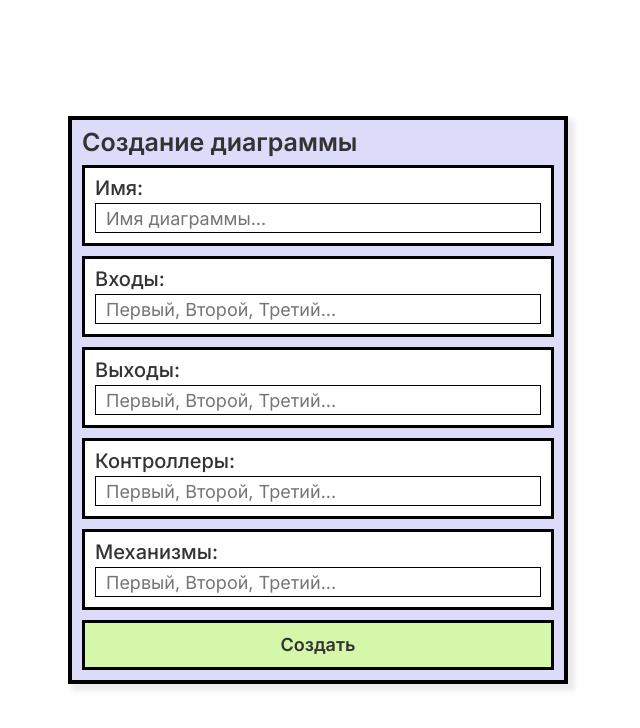
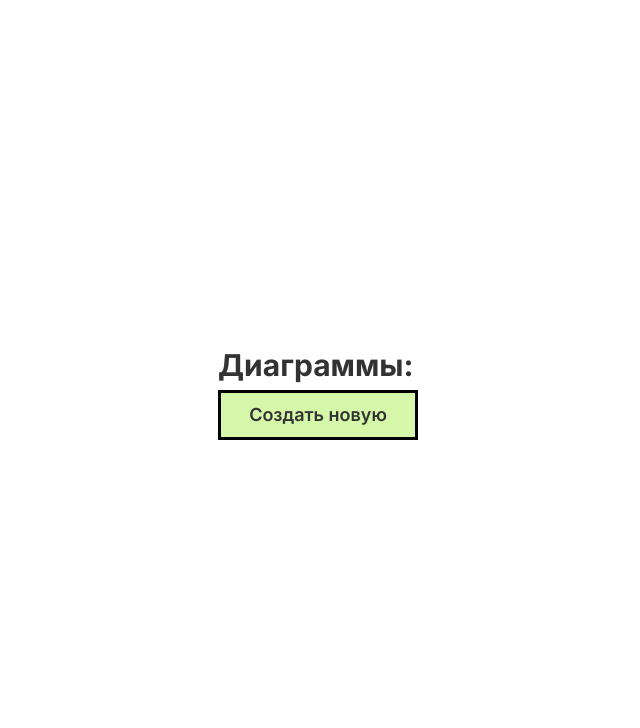
Before and after one commit to dmitrivanich/idef0, a Next.js app: page / in a window 1280 px wide. Shown: the top 728 px of the page, without its empty margins (322-962 px from the left). Built offline with nearby package versions, Linux system fonts and the light colour scheme.

Commit message:
[add] adding multiple diagrams and routing

```diff
--- a/components/CreateDiagramForm.tsx
+++ b/components/CreateDiagramForm.tsx
@@ -1,4 +1,5 @@
 import s from "@/styles/CreateDiagramForm.module.scss"
+import uniqid from 'uniqid'
 import { useStore } from "@/store"
 import { Block, Diagram} from "@/types"
 import Link from "next/link"
@@ -9,13 +10,12 @@ interface EditFormParams {
     titleLabel: string,
     buttonName: string,
     currentDiagram: Diagram
-  },
-  closeForm?: () => void | undefined
+  }
+  close?: ()=> void
 }
 
-export default function CreateDiagramForm({params = undefined, closeForm = ()=>{}} : EditFormParams) {
-
-  const setCurrentDiagram = useStore(state => state.setCurrentDiagram)
+export default function CreateDiagramForm({params = undefined, close} : EditFormParams) {
+  const saveDiagram = useStore(state => state.saveDiagram)
   const [editedDiagram, setEditedDiagram] = useState<Diagram | null>(params? params.currentDiagram : null)
 
   //d_ - обозначает "диаграмма"
@@ -39,11 +39,11 @@ export default function CreateDiagramForm({params = undefined, closeForm = ()=>{
   },[])
   useEffect(()=>{
     if(editedDiagram && params) {
-      setCurrentDiagram(editedDiagram)
+      saveDiagram(editedDiagram)
     }
   },[editedDiagram])
 
-  useEffect(()=>{//при смене уровня
+  useEffect(()=>{//при смене уровня заполняем поля
     if(!params || !editedDiagram || !editedDiagram.blocks[0]) return
 
     if(num_level === 0){
@@ -54,6 +54,7 @@ export default function CreateDiagramForm({params = undefined, closeForm = ()=>{
       setD_Output(block.outputs.join(',')); setD_Outputs(block.outputs);
       setD_Mechanism(block.mechanisms.join(',')); setD_Mechanisms(block.mechanisms);
       setD_Control(block.controls.join(',')); setD_Controls(block.controls);
+
       return
     }
 
@@ -105,6 +106,11 @@ export default function CreateDiagramForm({params = undefined, closeForm = ()=>{
   const saveLevel = useCallback(()=>{
     if(!editedDiagram) return
 
+    if(!d_title || !d_input || !d_output || !d_control || !d_mechanism){
+      alert("Не все поля заполнены")
+      return
+    }
+
     if(num_level === 0){
       const headLevel = {
         title: d_title,
@@ -121,7 +127,7 @@ export default function CreateDiagramForm({params = undefined, closeForm = ()=>{
       newBlocks.splice(0, 1, headLevel)
 
       const newDiagram = {
-        id: 0,
+        id: editedDiagram.id,
         name: editedDiagram.blocks[0].title,
         blocks: newBlocks
       }
@@ -144,9 +150,6 @@ export default function CreateDiagramForm({params = undefined, closeForm = ()=>{
       const blocks = editedDiagram.blocks
       let isAdded = false
 
-
-
-
       const newBlocks = blocks.map((block:Block) => {
         if(block.level === newBlock.level && block.subLevel === newBlock.subLevel){
           isAdded = true
@@ -167,7 +170,13 @@ export default function CreateDiagramForm({params = undefined, closeForm = ()=>{
 
   //создание диаграммы
   const create = useCallback(()=>{
+    if(!d_title || !d_input || !d_output || !d_control || !d_mechanism){
+      alert("Не все поля заполнены")
+      return
+    }
     if(!params){
+      const id = uniqid()
+
       const A0_Block = {
         title: d_title,
         level: num_level,
@@ -178,13 +187,14 @@ export default function CreateDiagramForm({params = undefined, closeForm = ()=>{
         mechanisms: d_mechanisms,
       }
 
-      setCurrentDiagram({
-        id: 0,
+      saveDiagram({
+        id: id,
         name: d_title,
         blocks:[A0_Block]
       })
+
+      close && close() //закрыть форму
     }
-    // if(closeForm) closeForm() - закрыть форму
   },[d_title,d_input,d_output,d_control,d_mechanism])
 
   return (
@@ -271,15 +281,20 @@ export default function CreateDiagramForm({params = undefined, closeForm = ()=>{
           }/>
         </div>
 
-        {params && <div className={s.createBtn} onClick={saveLevel}>
-            <p>{params.buttonName}</p>
-        </div>}
 
-        {!params &&<Link href={`/diagram/${0}`}>
-          <div className={s.createBtn} onClick={create}>
-             <p>Создать</p>
-          </div>
-        </Link>}
+        <div className={s.buttons}>
+          {params && <button className={s.createBtn} onClick={saveLevel}>
+              <p>{params.buttonName}</p>
+          </button>}
+
+          {!params && <button className={s.createBtn} onClick={create}>
+              <p>Создать</p>
+          </button>}
+
+          {close && <button className={s.closeBtn} onClick={close}>
+              <p>Закрыть</p>
+          </button>}
+        </div>
 
       </div>
     </div>
--- a/components/DiagramBlocks.tsx
+++ b/components/DiagramBlocks.tsx
@@ -4,20 +4,19 @@ import { Block, Elements, Diagram, Line, Connect } from '@/types';
 import { useEffect, useRef, useState } from 'react';
 import { useStore } from '@/store';
 
-export const DiagramBlocks = () => {
+export const DiagramBlocks = ({diagram}:{diagram:Diagram}) => {
     const blocksRef= useRef(null)
-    const diagram = useStore(state=>state.currentDiagram)
     const level = useStore(state=>state.currentLevel)
     const [currentBocks, setCurrentBlocks] = useState<Block[]>([])
     const [connects, setConnects] = useState<{elements: Elements, lines: Line[]} | null>(null)
 
     useEffect(()=>{
         if(!diagram) return
+
         let blocks = diagram.blocks.filter((block:Block)=> block.level === level)
         setCurrentBlocks(blocks)
 
         let connects = processBlocks(blocks)
-        console.log(connects)
         setConnects(connects)//Устанавливаем связи елемент-блок, блок-блок
 
         if(blocksRef.current){
--- a/package.json
+++ b/package.json
@@ -13,6 +13,7 @@
     "@types/node": "18.16.2",
     "@types/react": "18.2.0",
     "@types/react-dom": "18.2.1",
+    "@types/uniqid": "^5.3.2",
     "@use-gesture/react": "^10.2.26",
     "eslint": "8.39.0",
     "eslint-config-next": "13.3.1",
@@ -26,5 +27,8 @@
     "typescript": "5.0.4",
     "yarn": "^1.22.19",
     "zustand": "^4.3.7"
+  },
+  "devDependencies": {
+    "uniqid": "^5.4.0"
   }
 }
--- a/pages/index.tsx
+++ b/pages/index.tsx
@@ -3,12 +3,43 @@ import s from '@/styles/Home.module.scss'
 import Link from 'next/link'
 import CreateProjectForm from "@/components/CreateDiagramForm";
 import { useStore } from "@/store";
+import { Diagram } from "@/types";
 
 export default function Home() {
+    const diagramsFromStore = useStore(state=>state.diagrams)
+    const [diagrams, setDiagrams] = useState<Diagram[]>([])
+    const [isOpenForm, setIsOpenForm] = useState(false)
+
+    useEffect(()=>{
+      setDiagrams(diagramsFromStore)
+    },[diagramsFromStore])
+
     return (
       <div className={s.container}>
+          {
+            !isOpenForm && <div className={s.inner}>
+              <h1>Диаграммы:</h1>
 
-          <CreateProjectForm />
+              <div className={s.diagrams}>
+                {diagrams ?
+                  diagrams.map(({id, name})=> {
+                    return <Link href={`diagram/${id}`} key={id} className={s.diagram}>
+                      {name}
+                    </Link>
+                  })
+                  : <p>пусто</p>
+                }
+              </div>
+
+              <div className={s.tools}>
+                <div>
+                  <button className={s.openFormBtn} onClick={()=>setIsOpenForm(!isOpenForm)}><p>{isOpenForm ? "Закрыть" : "Создать новую"}</p></button>
+                </div>
+              </div>
+            </div>
+          }
+
+          {isOpenForm && <CreateProjectForm close={()=>setIsOpenForm(false)}/>}
       </div>
     );
 };
--- a/store/index.ts
+++ b/store/index.ts
@@ -1,3 +1,4 @@
+import { DiagramBlocks } from '@/components/DiagramBlocks'
 import { AppState, Diagram } from '@/types'
 import { create } from 'zustand'
 import { devtools, persist } from 'zustand/middleware'
@@ -11,9 +12,25 @@ export const useStore = create<AppState>()(
         persist((set, get) => ({
             currentLevel: 0,
             diagrams: [],
-            currentDiagram: null,
-            setCurrentDiagram: (d:Diagram) => set({currentDiagram: d}),
-            setCurrentLevel: (s:number) => set({currentLevel: s})
+            saveDiagram: (d:Diagram) => {
+                let isSaved = false
+                let newDiagrams = get().diagrams.map(el => {
+                    if(el.id === d.id){
+                        isSaved = true
+                        return d
+                    }else return el
+                })
+
+                if(!isSaved) newDiagrams.push(d)
+
+                set({diagrams: newDiagrams})
+            },
+            removeDiagram: (d:Diagram) => {
+                let newDiagrams = get().diagrams.filter((el)=>el.id !== d.id)
+
+                set({diagrams: newDiagrams})
+            },
+            setCurrentLevel: (s:number) => set({currentLevel: s}),
         }),
         {
             name: "app-storage" // name of the key, state will be saved under items
--- a/styles/CreateDiagramForm.module.scss
+++ b/styles/CreateDiagramForm.module.scss
@@ -94,13 +94,20 @@
     }
 }
 
-.createBtn{
+.buttons{
+    display: flex;
+    flex-direction: column;
+    justify-content: center;
+}
+
+.createBtn, .closeBtn{
     height: 50px;
     display: flex;
     justify-content: center;
     align-items: center;
     border: 3px solid rgb(0, 0, 0);
     background: rgb(212, 247, 169);
+    margin-bottom: 10px;
     cursor: pointer;
     transition: opacity 0.2s ease;
 
@@ -116,3 +123,7 @@
         opacity: 0.5;
     }
 }
+
+.closeBtn{
+    background: rgb(247, 199, 169);
+}
--- a/styles/Home.module.scss
+++ b/styles/Home.module.scss
@@ -7,7 +7,7 @@
   align-items: center;
 
 }
-.container__inner{
+.inner{
 
   h1{
     font-size: 30px;
@@ -15,3 +15,51 @@
     margin-bottom: 10px;
   }
 }
+
+.diagram{
+  height: 30px;
+  display: flex;
+  justify-content: center;
+  align-items: center;
+  border: 3px solid rgb(0, 0, 0);
+  background: rgb(255, 255, 255);
+  margin-bottom: 10px;
+  cursor: pointer;
+  transition: opacity 0.2s ease;
+  p{
+    font-weight: 600;
+  }
+
+  &:hover{
+      opacity: 0.8;
+  }
+
+  &:active{
+      opacity: 0.5;
+  }
+}
+
+.openFormBtn{
+  height: 50px;
+  width: 200px;
+  display: flex;
+  justify-content: center;
+  align-items: center;
+  border: 3px solid rgb(0, 0, 0);
+  background: rgb(212, 247, 169);
+  margin-bottom: 10px;
+  cursor: pointer;
+  transition: opacity 0.2s ease;
+
+  p{
+      font-weight: 600;
+  }
+
+  &:hover{
+      opacity: 0.8;
+  }
+
+  &:active{
+      opacity: 0.5;
+  }
+}
```
Also changed, not shown: pages/diagram/[id].tsx (+36 -14 lines), styles/Diagram.module.scss (+6 -1 lines), types/index.ts (+4 -4 lines), 2 other files (tests, documents, lock files or other folders).
